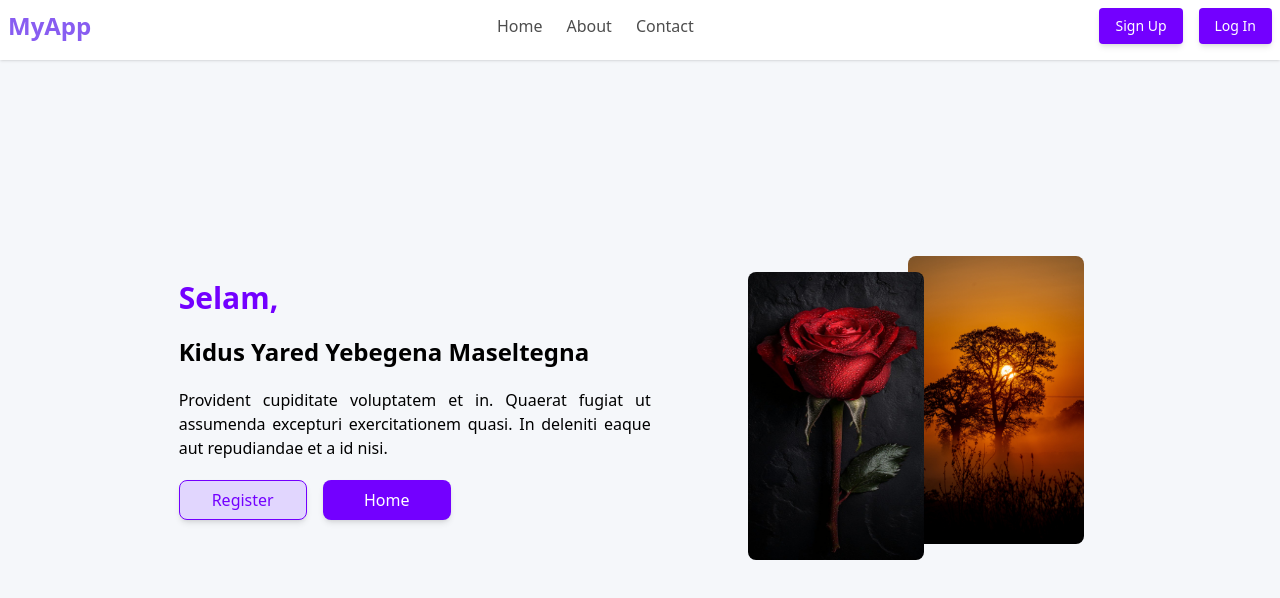
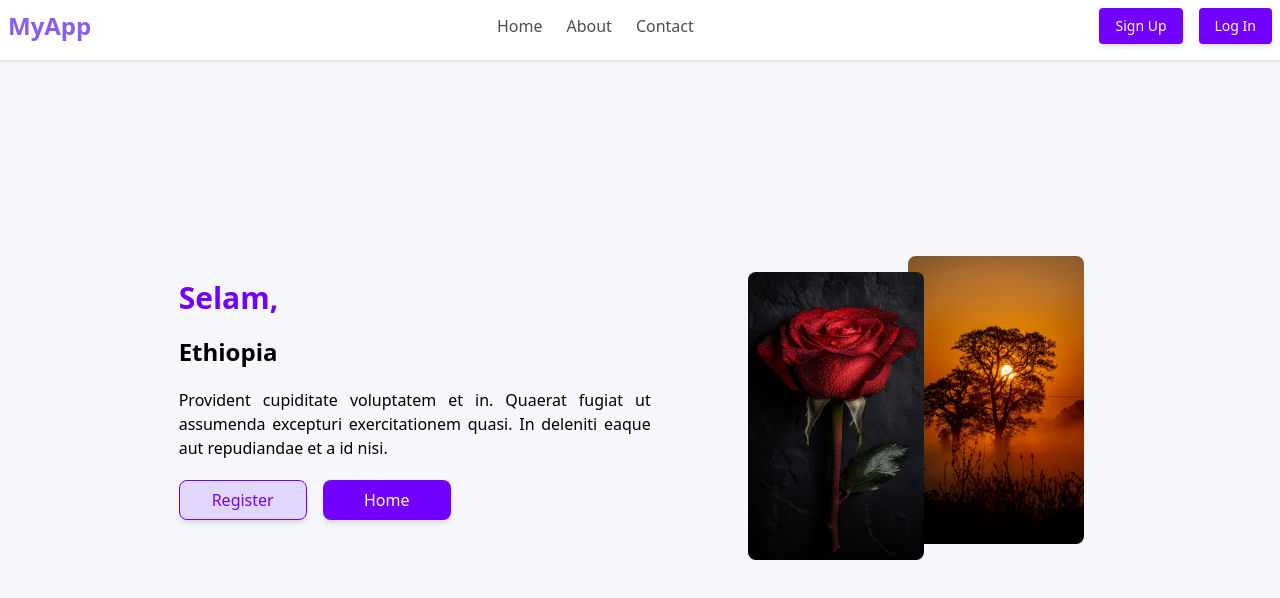
Before and after one commit to BettyyN/Social-Company-App, a Next.js app: page / in a window 1280 px wide. Shown: the top 598 px of the page. Built offline with nearby package versions, Linux system fonts and the light colour scheme.

Commit message:
name change

```diff
--- a/app/page.tsx
+++ b/app/page.tsx
@@ -23,7 +23,7 @@ export default function Home() {
             Selam,
           </h1>
           <h2 className="mb-5 md:text-2xl font-bold">
-            Kidus Yared Yebegena Maseltegna
+          Ethiopia
           </h2>
           <p className="mb-5 text-justify">
             Provident cupiditate voluptatem et in. Quaerat fugiat ut assumenda
```
